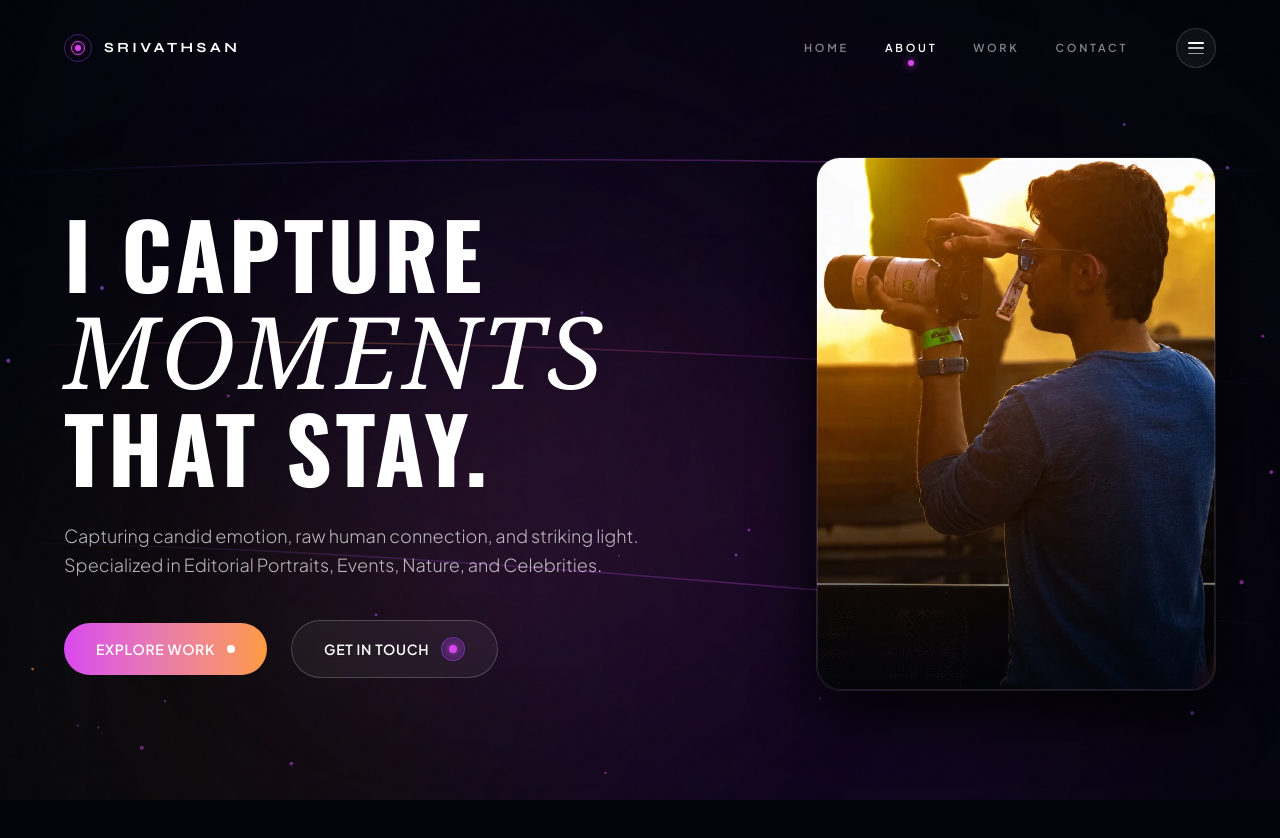
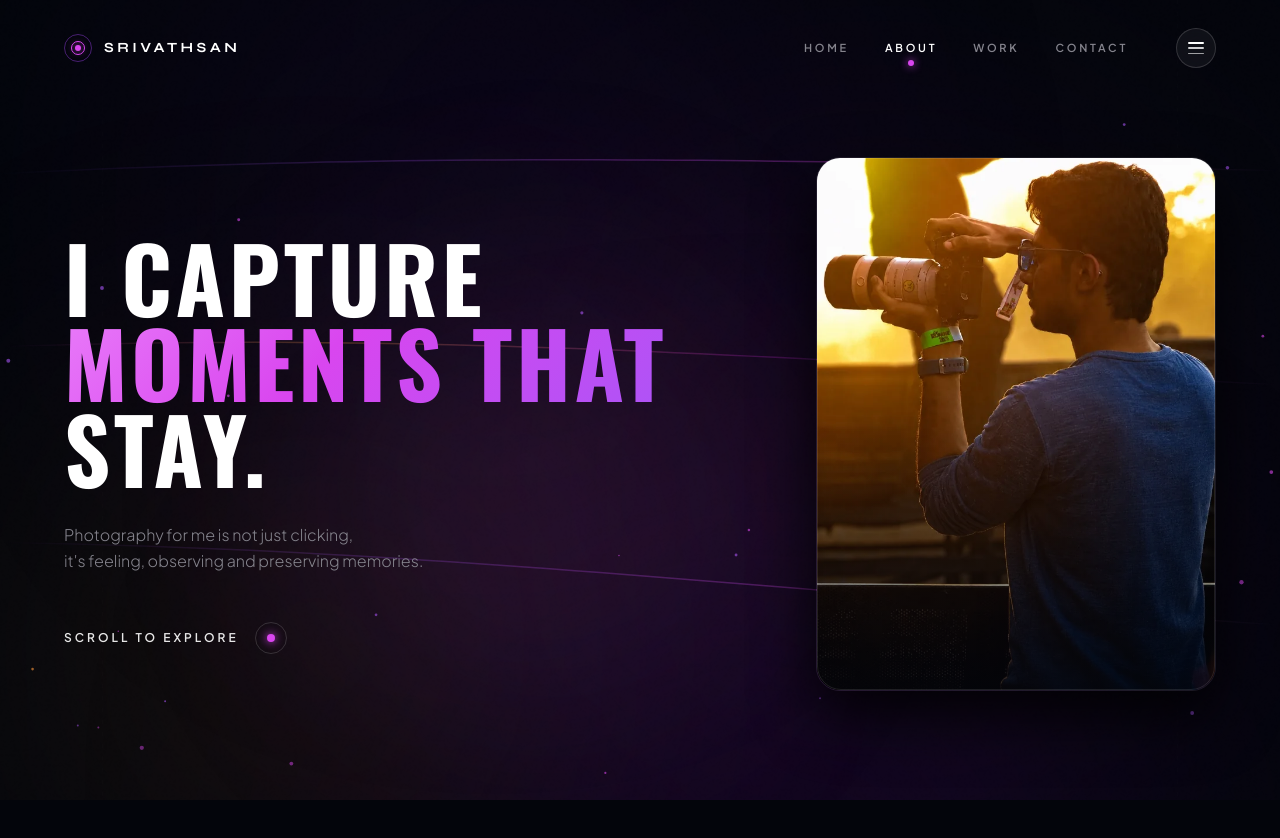
Before and after one commit to Srivathsan-09/Portfolio, a React (Vite) app: page / in a window 1280 px wide. Shown: the top 838 px of the page. Built offline with nearby package versions, Linux system fonts and the light colour scheme; a web font is replaced by a local one.

Commit message:
Restore exact original Hero section UI and typography with instant image load

```diff
--- a/src/components/Hero.jsx
+++ b/src/components/Hero.jsx
@@ -1,5 +1,4 @@
 import React, { useEffect, useRef } from 'react';
-import { Plus } from 'lucide-react';
 import { gsap } from 'gsap';
 import { ScrollTrigger } from 'gsap/ScrollTrigger';
 
@@ -15,14 +14,13 @@ export default function Hero({ scrollToSection }) {
 
   useEffect(() => {
     const ctx = gsap.context(() => {
-      // 1. Entrance Animations on Page Mount (Instant image reveal without delay)
-      const tl = gsap.timeline({ defaults: { ease: 'power3.out', duration: 0.8 } });
+      // 1. Entrance Animations on Page Mount
+      const tl = gsap.timeline({ defaults: { ease: 'power3.out', duration: 1.0 } });
 
-      // Animate Hero Image Card immediately without hiding it
       gsap.fromTo(
         imageCardRef.current,
-        { scale: 0.96, opacity: 0.8 },
-        { scale: 1, opacity: 1, duration: 0.6, ease: 'power2.out' }
+        { scale: 0.97, opacity: 1 },
+        { scale: 1, opacity: 1, duration: 0.4 }
       );
 
       tl.fromTo(tagRef.current, { y: 20, opacity: 0 }, { y: 0, opacity: 1, delay: 0.05 })
@@ -89,44 +87,30 @@ export default function Hero({ scrollToSection }) {
               <span ref={(el) => (headingLinesRef.current[0] = el)} className="block">
                 I CAPTURE
               </span>
-              <span
-                ref={(el) => (headingLinesRef.current[1] = el)}
-                className="block gradient-text font-serif italic font-normal lower-case text-6xl sm:text-8xl lg:text-9xl xl:text-[100px] my-1"
-              >
-                moments
+              <span ref={(el) => (headingLinesRef.current[1] = el)} className="text-gradient-purple block">
+                MOMENTS THAT
               </span>
               <span ref={(el) => (headingLinesRef.current[2] = el)} className="block">
-                THAT STAY.
+                STAY.
               </span>
             </h1>
 
-            {/* Short Intro Subtext */}
-            <p
-              ref={textRef}
-              className="text-base sm:text-lg text-white/70 max-w-xl font-light leading-relaxed mb-10"
-            >
-              Capturing candid emotion, raw human connection, and striking light.
-              Specialized in Editorial Portraits, Events, Nature, and Celebrities.
+            {/* Subtext */}
+            <p ref={textRef} className="text-sm sm:text-base leading-relaxed text-[#85848D] max-w-md font-light mb-12">
+              Photography for me is not just clicking, <br className="hidden sm:inline" />
+              it's feeling, observing and preserving memories.
             </p>
 
-            {/* Dual Action CTA Buttons */}
-            <div ref={buttonRef} className="flex flex-wrap items-center gap-4 sm:gap-6">
+            {/* SCROLL TO EXPLORE button */}
+            <div ref={buttonRef}>
               <button
-                onClick={() => scrollToSection('work')}
-                className="group relative inline-flex items-center gap-3 px-8 py-4 rounded-full bg-gradient-to-r from-[#D946EF] to-[#FF9A3C] text-white font-semibold text-sm tracking-wider uppercase transition-all duration-300 hover:shadow-[0_0_30px_rgba(217,70,239,0.6)] hover:scale-[1.03] active:scale-95 cursor-pointer overflow-hidden"
+                onClick={() => scrollToSection('about')}
+                className="inline-flex items-center gap-4 group text-left cursor-pointer w-fit"
               >
-                <span className="relative z-10">EXPLORE WORK</span>
-                <div className="w-2 h-2 rounded-full bg-white z-10 group-hover:scale-150 transition-transform" />
-              </button>
-
-              <button
-                onClick={() => scrollToSection('contact')}
-                className="group relative inline-flex items-center gap-3 px-8 py-4 rounded-full border border-white/20 bg-white/5 backdrop-blur-md text-white font-semibold text-sm tracking-wider uppercase transition-all duration-300 hover:border-purple-500/60 hover:bg-white/10 hover:scale-[1.03] active:scale-95 cursor-pointer"
-              >
-                <span className="relative z-10 group-hover:text-purple-300 transition-colors">
-                  GET IN TOUCH
+                <span className="text-xs font-semibold tracking-[0.25em] text-white/90 group-hover:text-[#D946EF] transition-colors uppercase font-sans">
+                  SCROLL TO EXPLORE
                 </span>
-                <div className="w-6 h-6 rounded-full bg-purple-500/20 border border-purple-500/40 flex items-center justify-center group-hover:border-purple-400 group-hover:bg-purple-500/40 transition-all">
+                <div className="relative w-8 h-8 rounded-full border border-white/15 flex items-center justify-center group-hover:border-purple-500/50 transition-colors">
                   <span className="w-2 h-2 rounded-full bg-[#D946EF] shadow-[0_0_8px_#D946EF] group-hover:scale-125 transition-transform" />
                 </div>
               </button>
@@ -142,10 +126,10 @@ export default function Hero({ scrollToSection }) {
             >
               <img
                 src="/images/hero.webp"
-                alt="Srivathsan photography golden hour silhouette"
                 loading="eager"
                 fetchpriority="high"
                 decoding="async"
+                alt="Srivathsan photography golden hour silhouette"
                 className="w-full h-full object-cover object-center group-hover:scale-105 transition-transform duration-700 ease-out"
               />
 
```
